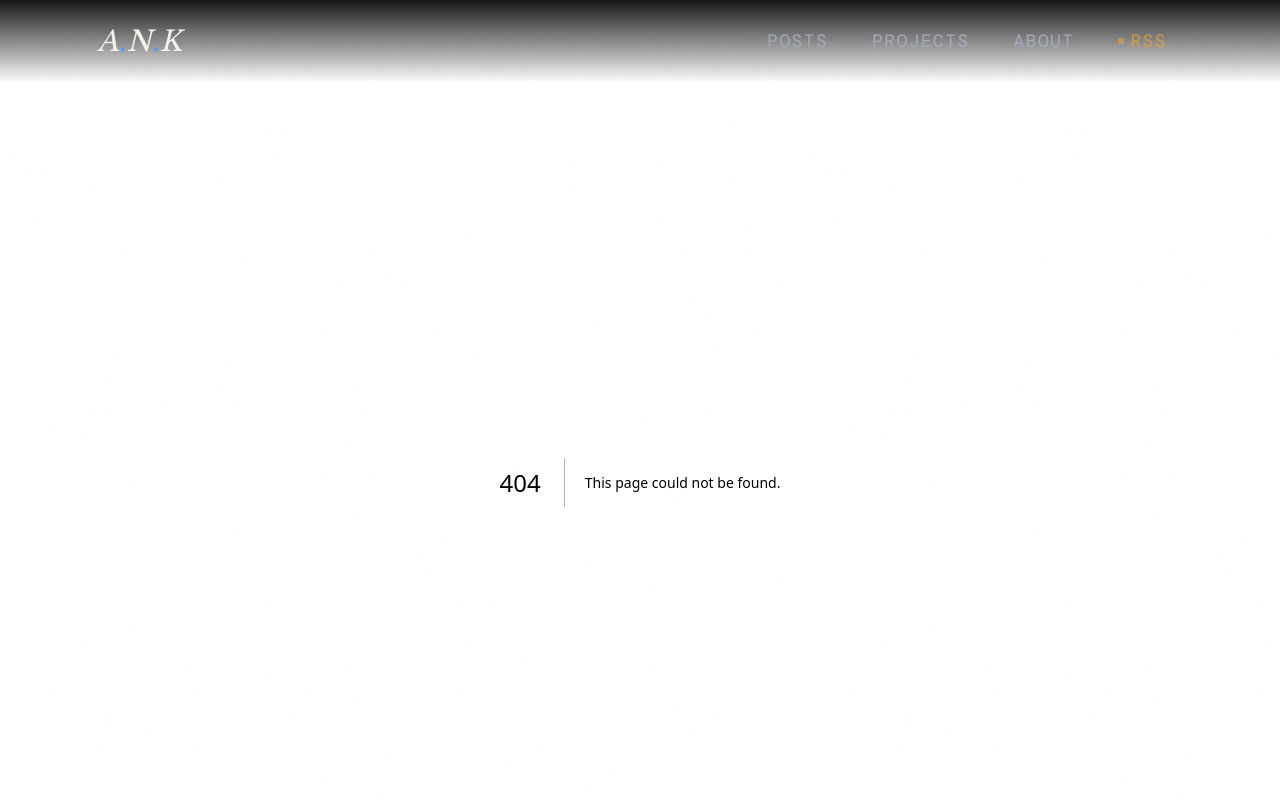
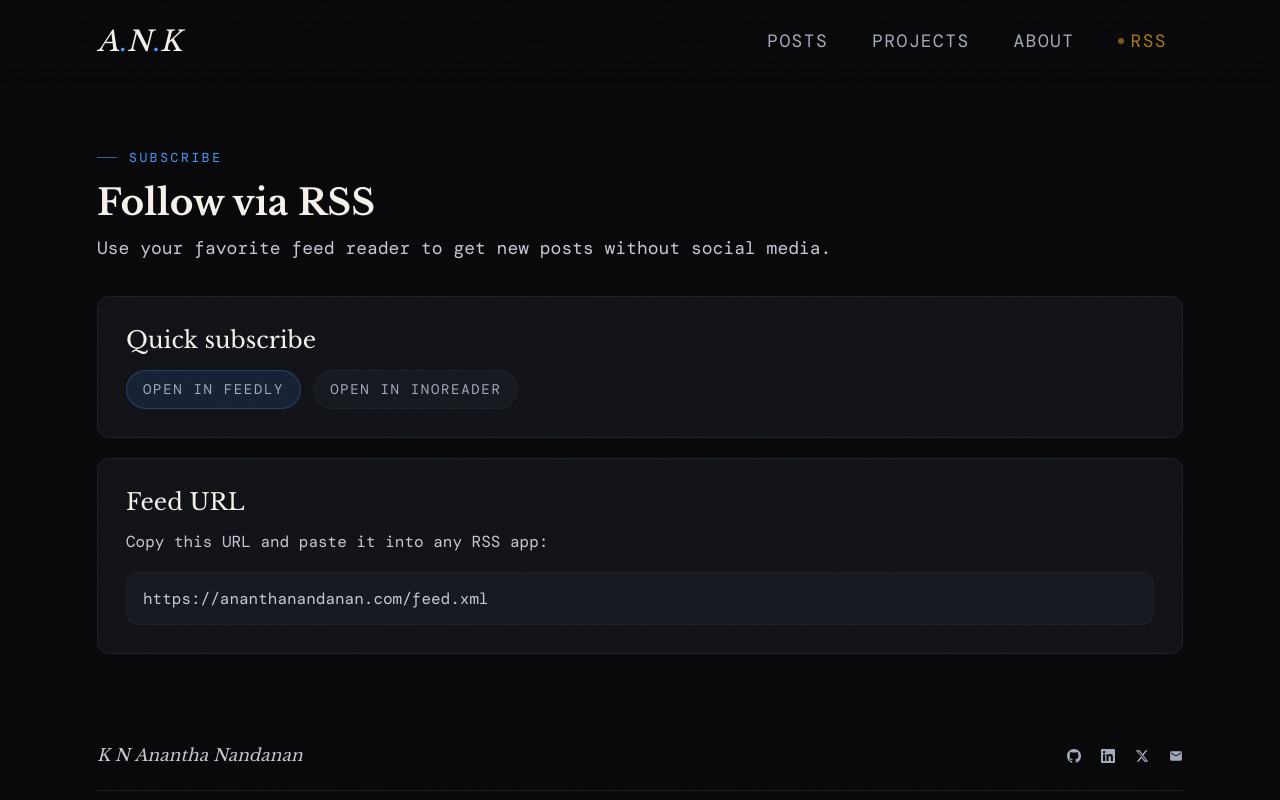
Before and after one commit to ananthanandanan/my-website, a Next.js app: page /feed in a window 1280 px wide. Before the commit this address had no page. Shown: the top 800 px of the page. Built offline with nearby package versions, Linux system fonts and the light colour scheme; a web font is replaced by a local one.

Commit message:
feat: implement RSS feed functionality with dedicated feed page and XML route; update metadata and navigation links for improved user experience

```diff
--- a/app/components/Nav.tsx
+++ b/app/components/Nav.tsx
@@ -33,7 +33,7 @@ export function Nav({ wide: _wideProp }: { wide?: boolean }) {
             ))}
             <li>
               <a
-                href="/feed.xml"
+                href="/feed"
                 className="inline-flex items-center gap-1.5 px-4 py-2 text-[1rem] sm:text-[1.12rem] uppercase tracking-[0.08em] text-amber no-underline opacity-70 transition-opacity hover:opacity-100"
               >
                 <span
--- /dev/null
+++ b/app/feed.xml/route.ts
@@ -0,0 +1,87 @@
+import { getAllPosts } from "@/lib/blog";
+import { siteMetadata } from "@/lib/siteMetadata";
+
+const RSS_CONTENT_TYPE = "application/rss+xml; charset=utf-8";
+
+function escapeXml(value: string): string {
+  return value
+    .replace(/&/g, "&amp;")
+    .replace(/</g, "&lt;")
+    .replace(/>/g, "&gt;")
+    .replace(/\"/g, "&quot;")
+    .replace(/'/g, "&apos;");
+}
+
+function getAbsoluteUrl(path: string): string {
+  return `${siteMetadata.siteUrl}${path.startsWith("/") ? path : `/${path}`}`;
+}
+
+function getPostUrl(slug: string, canonicalUrl?: string): string {
+  if (canonicalUrl && /^https?:\/\//.test(canonicalUrl)) {
+    return canonicalUrl;
+  }
+
+  if (canonicalUrl && canonicalUrl.startsWith("/")) {
+    return getAbsoluteUrl(canonicalUrl);
+  }
+
+  return getAbsoluteUrl(`/blog/${slug}`);
+}
+
+function toRfc822(dateString: string): string | null {
+  const parsed = new Date(dateString);
+  if (Number.isNaN(parsed.getTime())) {
+    return null;
+  }
+
+  return parsed.toUTCString();
+}
+
+export const dynamic = "force-static";
+
+export function GET() {
+  const posts = getAllPosts();
+  const siteUrl = siteMetadata.siteUrl;
+  const feedUrl = getAbsoluteUrl("/feed.xml");
+  const channelPubDate = posts[0]?.date ? toRfc822(posts[0].date) : null;
+
+  const itemsXml = posts
+    .map((post) => {
+      const url = getPostUrl(post.slug, post.canonicalUrl);
+      const pubDate = toRfc822(post.date);
+
+      return [
+        "    <item>",
+        `      <title>${escapeXml(post.title)}</title>`,
+        `      <link>${escapeXml(url)}</link>`,
+        `      <guid isPermaLink=\"true\">${escapeXml(url)}</guid>`,
+        pubDate ? `      <pubDate>${escapeXml(pubDate)}</pubDate>` : "",
+        `      <description>${escapeXml(post.summary)}</description>`,
+        "    </item>",
+      ]
+        .filter(Boolean)
+        .join("\n");
+    })
+    .join("\n");
+
+  const xml = `<?xml version="1.0" encoding="UTF-8"?>
+<rss version="2.0" xmlns:atom="http://www.w3.org/2005/Atom">
+  <channel>
+    <title>${escapeXml(siteMetadata.title)}</title>
+    <link>${escapeXml(siteUrl)}</link>
+    <description>${escapeXml(siteMetadata.description)}</description>
+    <language>${escapeXml(siteMetadata.language)}</language>
+    <atom:link href="${escapeXml(feedUrl)}" rel="self" type="application/rss+xml" />
+${channelPubDate ? `    <lastBuildDate>${escapeXml(channelPubDate)}</lastBuildDate>` : ""}
+${itemsXml}
+  </channel>
+</rss>
+`;
+
+  return new Response(xml, {
+    headers: {
+      "Content-Type": RSS_CONTENT_TYPE,
+      "Cache-Control": "public, s-maxage=3600, stale-while-revalidate=86400",
+    },
+  });
+}
--- /dev/null
+++ b/app/feed/page.tsx
@@ -0,0 +1,76 @@
+import type { Metadata } from "next";
+import { siteMetadata } from "@/lib/siteMetadata";
+
+const WRAP = "mx-auto max-w-[1150px] px-6 sm:px-8";
+
+const feedUrl = `${siteMetadata.siteUrl}/feed.xml`;
+const feedlyUrl = `https://feedly.com/i/subscription/feed/${encodeURIComponent(feedUrl)}`;
+const inoreaderUrl = `https://www.inoreader.com/?add_feed=${encodeURIComponent(feedUrl)}`;
+
+export const metadata: Metadata = {
+  title: "RSS Feed",
+  description: "Subscribe to the RSS feed for new posts.",
+};
+
+export default function FeedPage() {
+  return (
+    <div className={WRAP}>
+      <header className="mb-8 pt-16">
+        <div
+          className="type-eyebrow mb-3 flex items-center gap-3 text-accent"
+          style={{ letterSpacing: "0.2em" }}
+        >
+          <span className="inline-block h-px w-5 bg-accent opacity-60" aria-hidden />
+          Subscribe
+        </div>
+        <h1 className="font-(family-name:--font-libre-baskerville) text-[clamp(1.95rem,3.4vw,2.25rem)] leading-[1.2] font-bold text-warm">
+          Follow via RSS
+        </h1>
+        <p className="type-lead measure-readable mt-2">
+          Use your favorite feed reader to get new posts without social media.
+        </p>
+      </header>
+
+      <div className="space-y-5 pb-14">
+        <section className="rounded-xl border border-border bg-surface p-6 sm:p-7">
+          <h2 className="font-(family-name:--font-libre-baskerville) text-[1.45rem] leading-tight text-warm">
+            Quick subscribe
+          </h2>
+          <div className="mt-4 flex flex-wrap gap-3">
+            <a
+              href={feedlyUrl}
+              target="_blank"
+              rel="noreferrer"
+              className="type-meta inline-flex items-center rounded-full border border-accent/25 bg-accent-dim px-4 py-2 uppercase tracking-[0.12em] text-accent no-underline transition-colors hover:border-accent hover:text-text"
+            >
+              Open in Feedly
+            </a>
+            <a
+              href={inoreaderUrl}
+              target="_blank"
+              rel="noreferrer"
+              className="type-meta inline-flex items-center rounded-full border border-border bg-surface-2 px-4 py-2 uppercase tracking-[0.12em] text-text-mid no-underline transition-colors hover:border-accent hover:text-accent"
+            >
+              Open in Inoreader
+            </a>
+          </div>
+        </section>
+
+        <section className="rounded-xl border border-border bg-surface p-6 sm:p-7">
+          <h2 className="font-(family-name:--font-libre-baskerville) text-[1.45rem] leading-tight text-warm">
+            Feed URL
+          </h2>
+          <p className="type-body mt-3 leading-[1.8] text-text-mid">
+            Copy this URL and paste it into any RSS app:
+          </p>
+          <a
+            href="/feed.xml"
+            className="type-body mt-4 block break-all rounded-lg border border-border bg-surface-2 px-4 py-3 text-text no-underline transition-colors hover:border-accent"
+          >
+            {feedUrl}
+          </a>
+        </section>
+      </div>
+    </div>
+  );
+}
--- a/app/layout.tsx
+++ b/app/layout.tsx
@@ -2,6 +2,7 @@ import type { Metadata } from "next";
 import { Libre_Baskerville, DM_Mono } from "next/font/google";
 import "./globals.css";
 import { Layout } from "@/app/components/Layout";
+import { siteMetadata } from "@/lib/siteMetadata";
 
 const libreBaskerville = Libre_Baskerville({
   weight: ["400", "700"],
@@ -20,10 +21,14 @@ const dmMono = DM_Mono({
 });
 
 export const metadata: Metadata = {
-  title: { default: "A.N.K — K N Anantha Nandanan", template: "%s | A.N.K" },
-  description:
-    "Software engineer focused on scalable backend systems, DevOps, and applied AI. Writing about things I learn and systems I build.",
+  title: { default: siteMetadata.title, template: "%s | A.N.K" },
+  description: siteMetadata.description,
   openGraph: { type: "website" },
+  alternates: {
+    types: {
+      "application/rss+xml": "/feed.xml",
+    },
+  },
 };
 
 export default function RootLayout({
```
